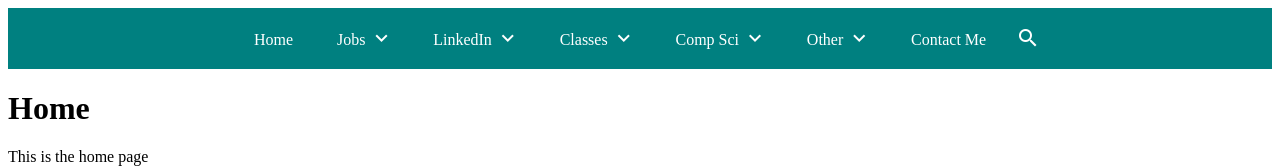
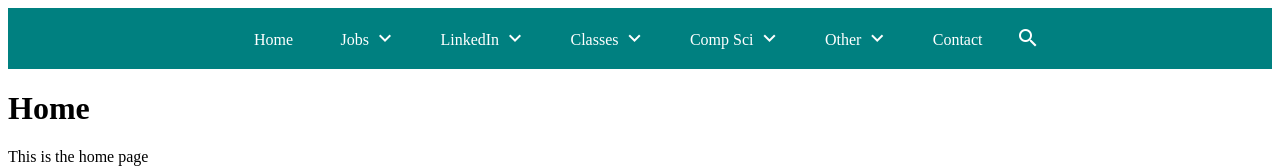
Before and after one commit to MichaelT-178/ForGuy, a Vue app: page / in a window 1280 px wide. Shown: the top 168 px of the page. Built offline with nearby package versions, Linux system fonts and the light colour scheme.

Commit message:
Added commented hover highlighting

```diff
--- a/src/components/MenuBar.vue
+++ b/src/components/MenuBar.vue
@@ -15,6 +15,7 @@
               @click="handleMenuClick(menuItem)"
             >
               <span>{{ menuItem.text }}
+                <!-- <i class="material-icons" :style="{ opacity: menuItem.subMenu ? 1 : 0, color: menuItem.subMenu && hoveredOver && activeSubMenuIndex === index ? '#ffd483' : 'white', width: menuItem.subMenu ? 1 : 0 }"> -->
                 <i class="material-icons" :style="{ opacity: menuItem.subMenu ? 1 : 0, width: menuItem.subMenu ? 1 : 0 }">
                   {{ activeSubMenuIndex === index && hoveredOver && menuItem.subMenu ? 'expand_less' : 'expand_more' }}
                 </i>
@@ -102,9 +103,10 @@ const handleMenuClick = (menuItem) => {
   transition: background-color 0.3s ease;
 }
 
-.menu-item:hover {
-  background-color: #555;
-}
+/* .menu-item:hover {
+  background-color: #038383;
+  color: #ffd483;
+} */
 
 .sub-menu {
   display: none;
@@ -148,3 +150,8 @@ a:hover {
 }
 
 </style>
+
+
+
+<!-- yellow: #ffd483;
+light-teal: #009494; -->
--- a/src/components/MenuItems.vue
+++ b/src/components/MenuItems.vue
@@ -55,8 +55,8 @@ export const menuItems = [
         ],
     },
     {
-        text: "Contact Me",
-        route: "/"
+        text: "Contact",
+        route: '/about'
     },
 ];
 
```
